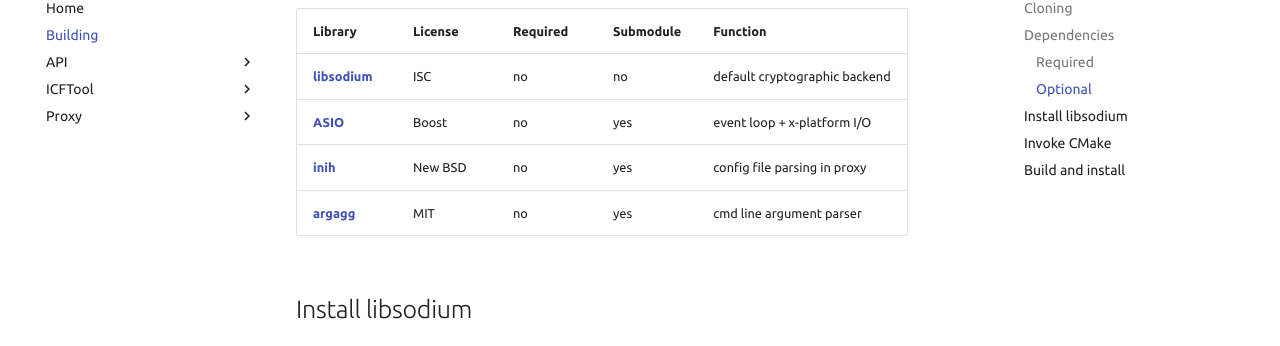
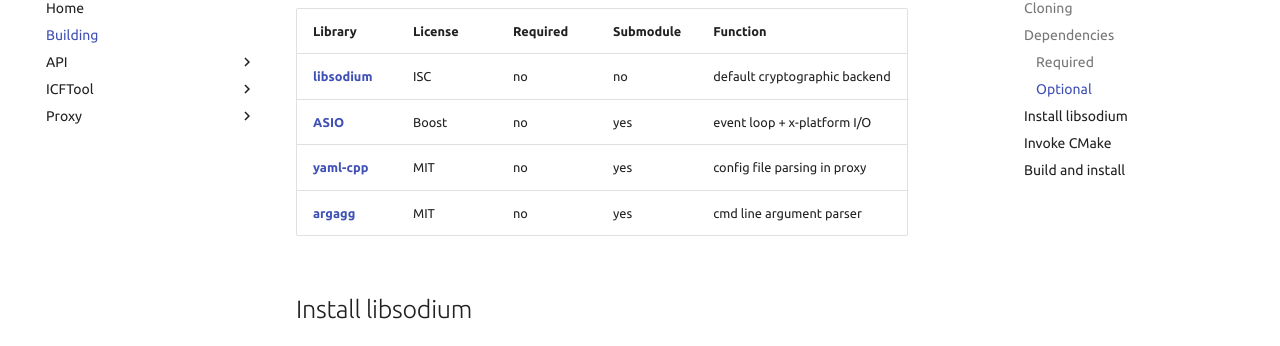
Before and after one commit to aegis4ics/ssp21-cpp-mkdocs, an MkDocs documentation site: the page built from docs/build.md, in a window 1280 px wide and 900 px high, scrolled down 900 px. Shown: the part 100-446 px from the top of the window. Built offline with MkDocs 1.6.1 and Material for MkDocs 9.7.7, drawn with Linux system fonts in a browser that asks for light colours.

Commit message:
add yaml-cpp to dependency list

```diff
--- a/docs/build.md
+++ b/docs/build.md
@@ -29,7 +29,7 @@ The following dependencies are only required for the proxy application, integrat
 |----------------------------------------------------|-----------|-----------|------------|------------------------------------------------------------------|
 | [libsodium](https://download.libsodium.org/doc/)   |  ISC      | no        | no         | default cryptographic backend                                    |
 | [ASIO](https://think-async.com/Asio/)              |  Boost    | no        | yes        | event loop + x-platform I/O                                      |
-| [inih](https://github.com/benhoyt/inih)            |  New BSD  | no        | yes        | config file parsing in proxy                                     |
+| [yaml-cpp](https://github.com/jbeder/yaml-cpp)     |  MIT      | no        | yes        | config file parsing in proxy                                     |
 | [argagg](https://github.com/vietjtnguyen/argagg)   |  MIT      | no        | yes        | cmd line argument parser                                         |
 
 ## Install libsodium
```
